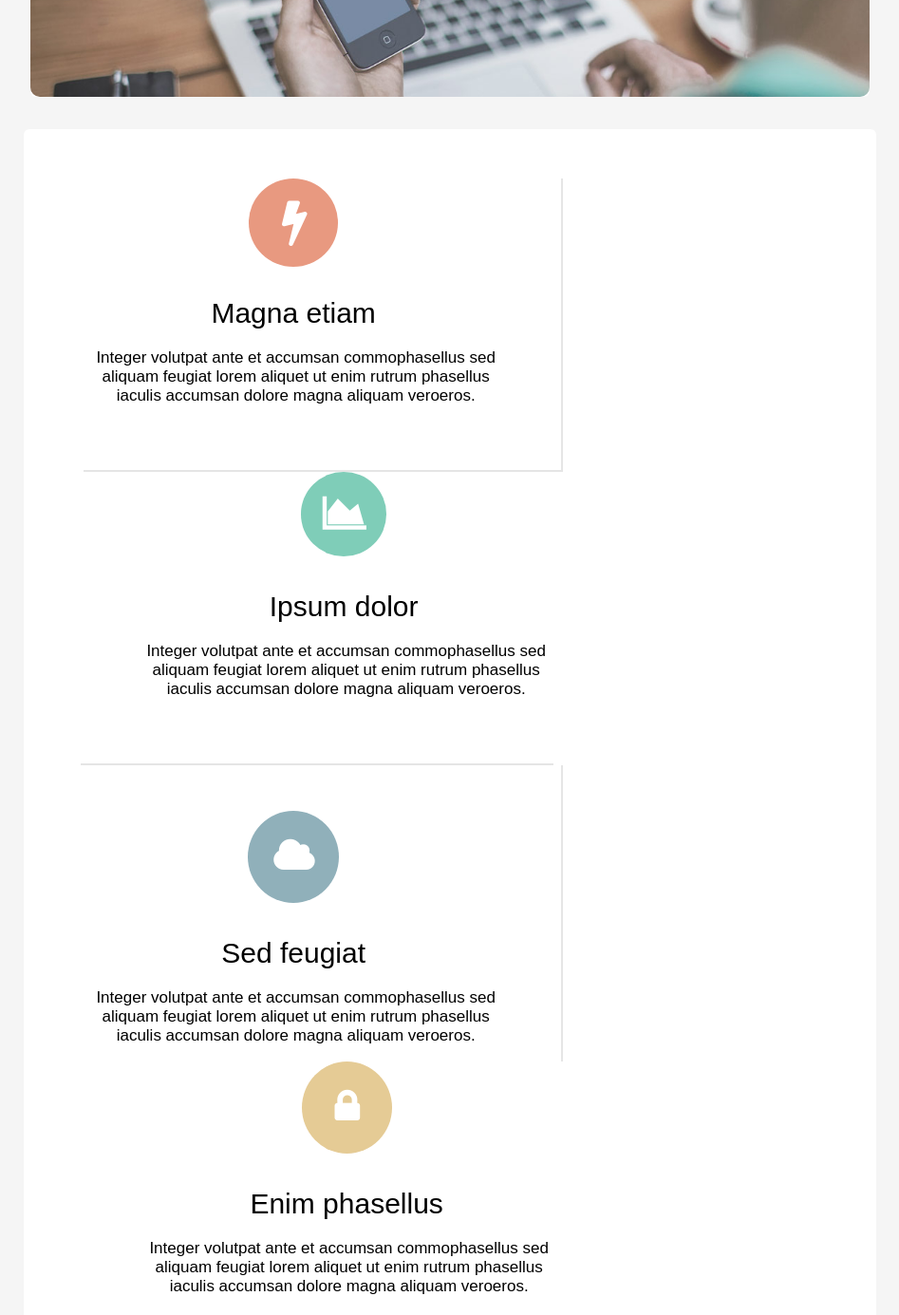
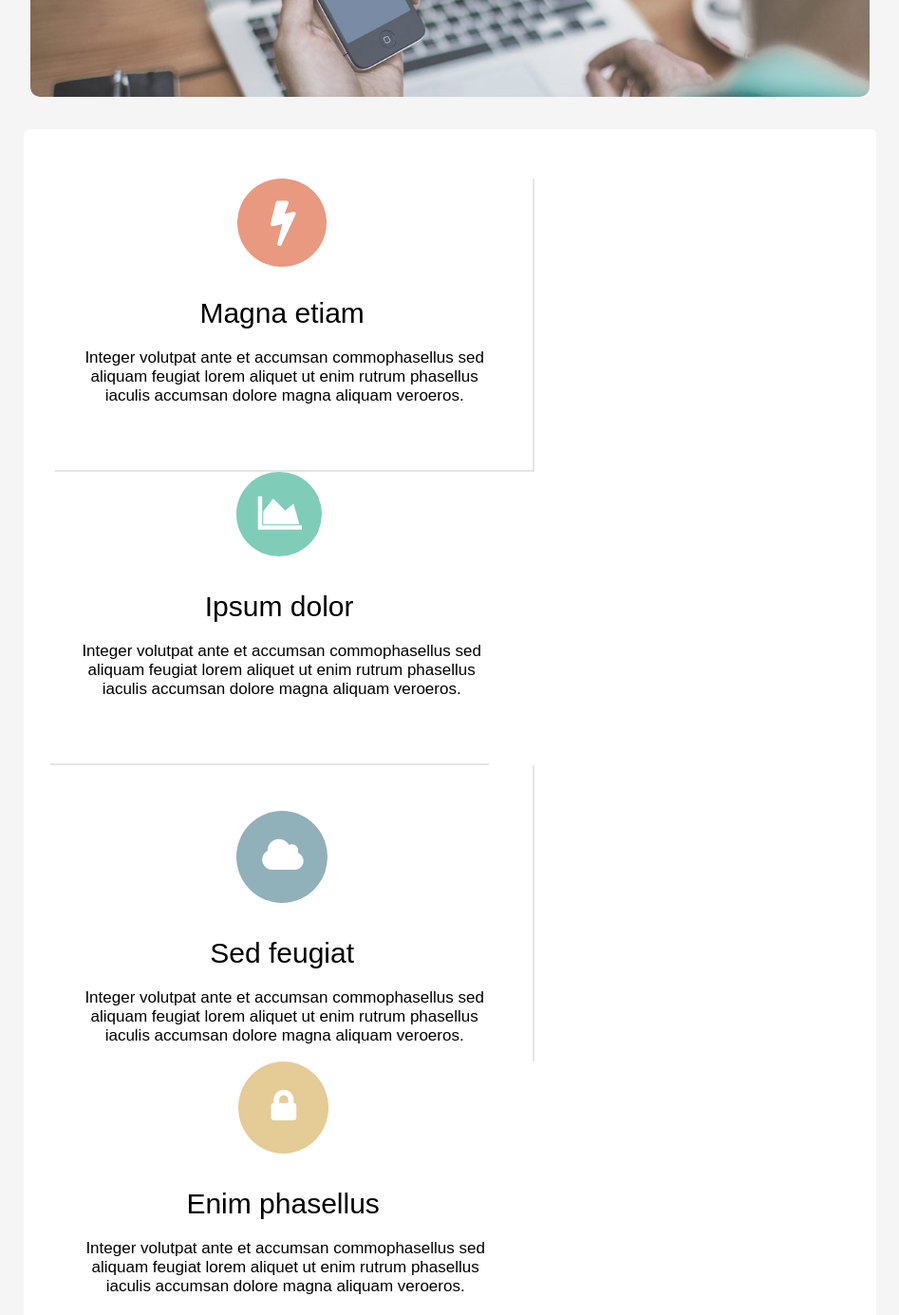
Before and after one commit to bkajal/alpha-by-html5, a plain HTML site: page index.html in a window 1280 px wide. Shown: the part 1040-2425 px from the top of the page at 95% size, without its empty margins (166-1113 px from the left). Drawn offline with Linux system fonts and the light colour scheme.

Commit message:
Update style.css

```diff
--- a/style.css
+++ b/style.css
@@ -114,12 +114,12 @@ Body{
     margin: 0 auto;
     margin-top: 34px;
     border-radius: 6px;
-    padding: 52px 0px 48px 63px;
+    padding: 52px 30px 48px 33px;
 }
 #IconDiv1{
     border-right: 2px solid #e5e5e5;
     border-bottom: 2px solid #e5e5e5;
-    padding: 0px 61px 51px 0px;
+    padding: 0px 43px 51px 18px;
     display: inline-block;
     text-align: center;
 }
@@ -134,10 +134,10 @@ Body{
 }
 #IconDiv2{
     border-bottom: 2px solid #e5e5e5;
-    padding: 0px 0px 51px 56px;
+    padding: 0px 0px 51px 20px;
     display: inline-block;
     text-align: center;
-    margin-left: -3px;
+    margin-left: -5px;
 }
 #IconDiv2 .fa-area-chart{
     background-color: #7fcdb8;
@@ -150,7 +150,7 @@ Body{
 }
 #IconDiv3{
     border-right: 2px solid #e5e5e5;
-    padding: 48px 61px 0px 0px;
+    padding: 48px 43px 0px 18px;
     display: inline-block;
     text-align: center;
 }
@@ -166,7 +166,7 @@ Body{
 #IconDiv4{
     display: inline-block;
     text-align: center;
-    padding: 0px 61px 0px 56px;
+    padding: 0px 20px 0px 19px;
 }
 #IconDiv4 .fa-lock{
     background-color: #e5cb95;
@@ -196,7 +196,7 @@ Body{
 #ImgSection div{
     display: inline-block;
     text-align: center;
-    width: 48%;
+    width: 47.98%;
     border-radius: 10px;
     background-color: white;
     color: #787878
```
